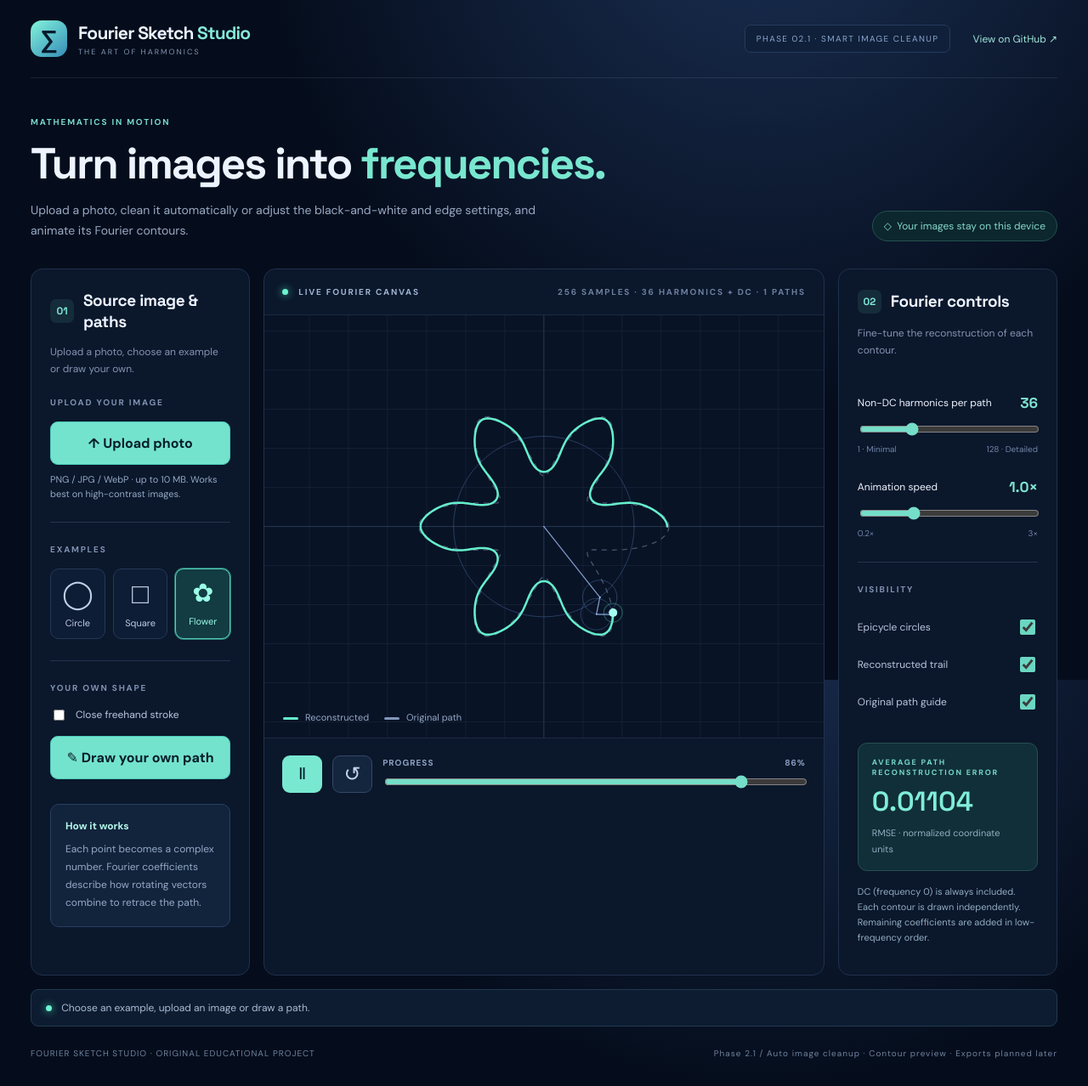
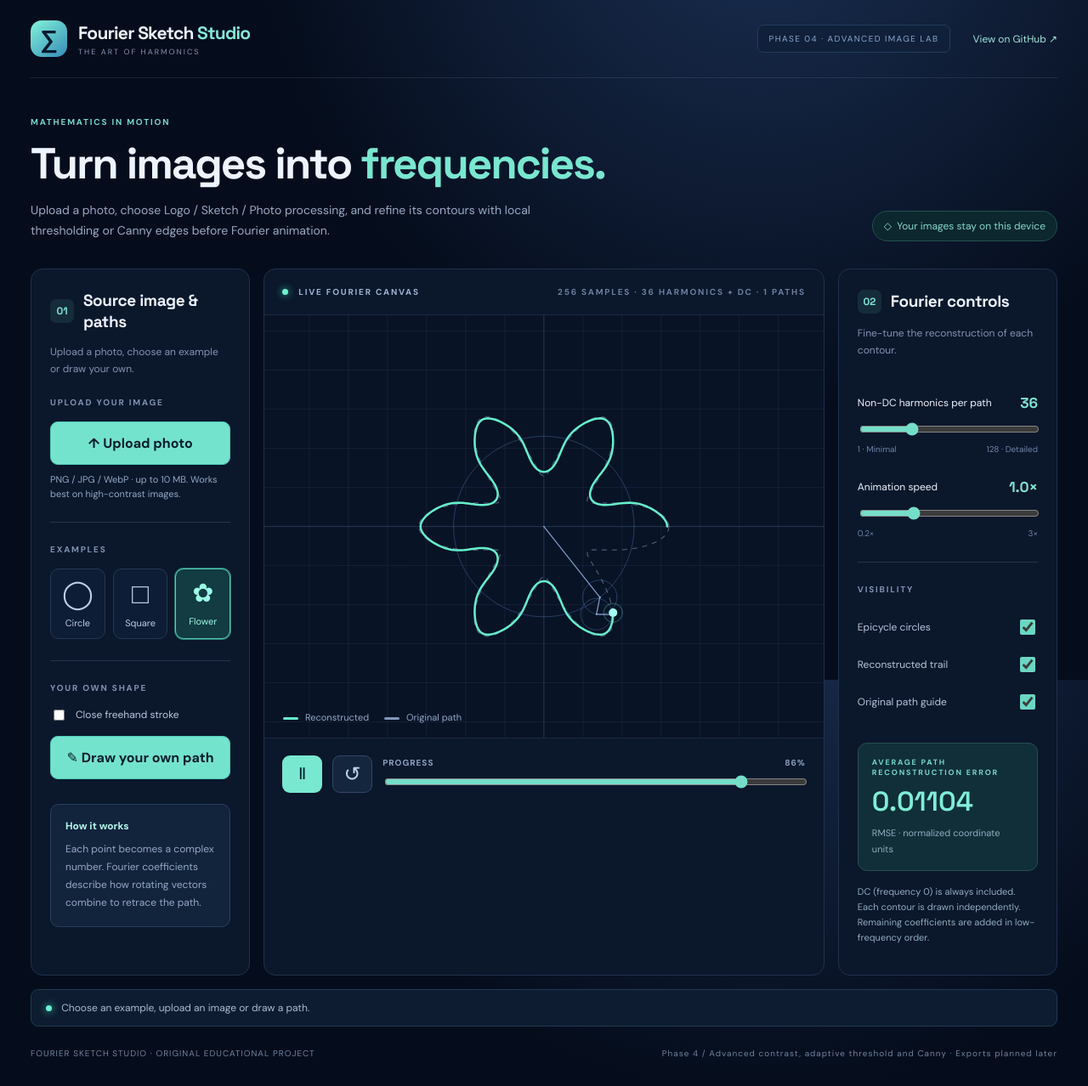
Before and after one commit to humanamiri85/circle-sketch-lab, a React (Vite) app: page / in a window 1280 px wide. Shown: the whole page at 85% size. Built offline with nearby package versions, Linux system fonts and the light colour scheme.

Commit message:
ui: describe Phase 4 advanced photo and sketch processing

```diff
--- a/src/App.tsx
+++ b/src/App.tsx
@@ -198,10 +198,10 @@ export default function App() {
           <strong>Fourier Sketch <span>Studio</span></strong>
           <small>THE ART OF HARMONICS</small>
         </div></div>
-        <div className="topbar-right"><span className="phase-chip">PHASE 02.1 · SMART IMAGE CLEANUP</span><a href="https://github.com/humanamiri85/circle-sketch-lab" target="_blank" rel="noreferrer">View on GitHub ↗</a></div>
+        <div className="topbar-right"><span className="phase-chip">PHASE 04 · ADVANCED IMAGE LAB</span><a href="https://github.com/humanamiri85/circle-sketch-lab" target="_blank" rel="noreferrer">View on GitHub ↗</a></div>
       </header>
       <section className="intro">
-        <div><p className="eyebrow">MATHEMATICS IN MOTION</p><h1>Turn images into <em>frequencies.</em></h1><p className="intro-copy">Upload a photo, clean it automatically or adjust the black-and-white and edge settings, and animate its Fourier contours.</p></div>
+        <div><p className="eyebrow">MATHEMATICS IN MOTION</p><h1>Turn images into <em>frequencies.</em></h1><p className="intro-copy">Upload a photo, choose Logo / Sketch / Photo processing, and refine its contours with local thresholding or Canny edges before Fourier animation.</p></div>
         <div className="privacy-label">◇ &nbsp;Your images stay on this device</div>
       </section>
       <main className="workspace">
@@ -268,7 +268,7 @@ export default function App() {
         </aside>
       </main>
       <div className="bottom-status" role="status" aria-live="polite"><span className="status-dot" /> {feedback}</div>
-      <footer><span>FOURIER SKETCH STUDIO · ORIGINAL EDUCATIONAL PROJECT</span><span>Phase 2.1 / Auto image cleanup · Contour preview · Exports planned later</span></footer>
+      <footer><span>FOURIER SKETCH STUDIO · ORIGINAL EDUCATIONAL PROJECT</span><span>Phase 4 / Advanced contrast, adaptive threshold and Canny · Exports planned later</span></footer>
     </div>
   );
 }
```
